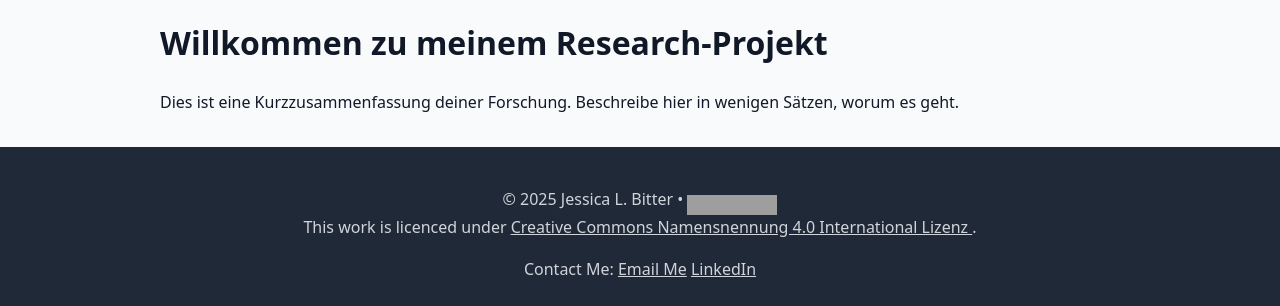
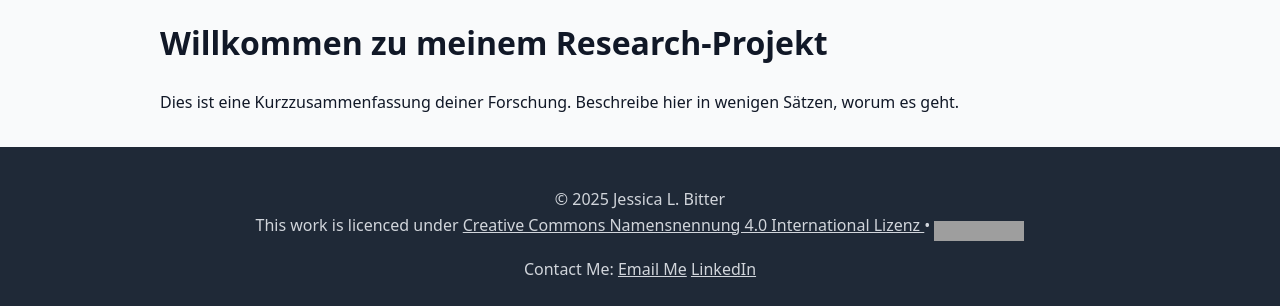
Before and after one commit to JeLaBit/multiuser-augmented-reality-research, a Jekyll site: the page built from index.md, in a window 1280 px wide, cut to the strip 602-908 px from the top of the page. Built offline with Jekyll 4.4.1, drawn with Linux system fonts in a browser that asks for light colours; grey boxes are pictures that could not be loaded.

Commit message:
Update footer.html

```diff
--- a/_includes/footer.html
+++ b/_includes/footer.html
@@ -1,16 +1,17 @@
 <footer>
   <div class="container footer-content">
     <p>
-      © 2025 Jessica L. Bitter •
+      © 2025 Jessica L. Bitter
+      <br>
+      This work is licenced under
+      <a rel="license" href="https://creativecommons.org/licenses/by/4.0/">
+        Creative Commons Namensnennung 4.0 International Lizenz
+      </a>
+       •
       <a rel="license" href="https://creativecommons.org/licenses/by/4.0/">
         <img alt="Creative Commons Lizenzvertrag" style="border-width:0"
              src="https://licensebuttons.net/l/by/4.0/88x31.png" />
       </a>
-      <br>
-      This work is licenced under
-      <a rel="license" href="https://creativecommons.org/licenses/by/4.0/">
-        Creative Commons Namensnennung 4.0 International Lizenz
-      </a>.
     </p>
     Contact Me:
     <a href="mailto:jessicalaura.bitter@hs-rm.de">Email Me</a>
```
